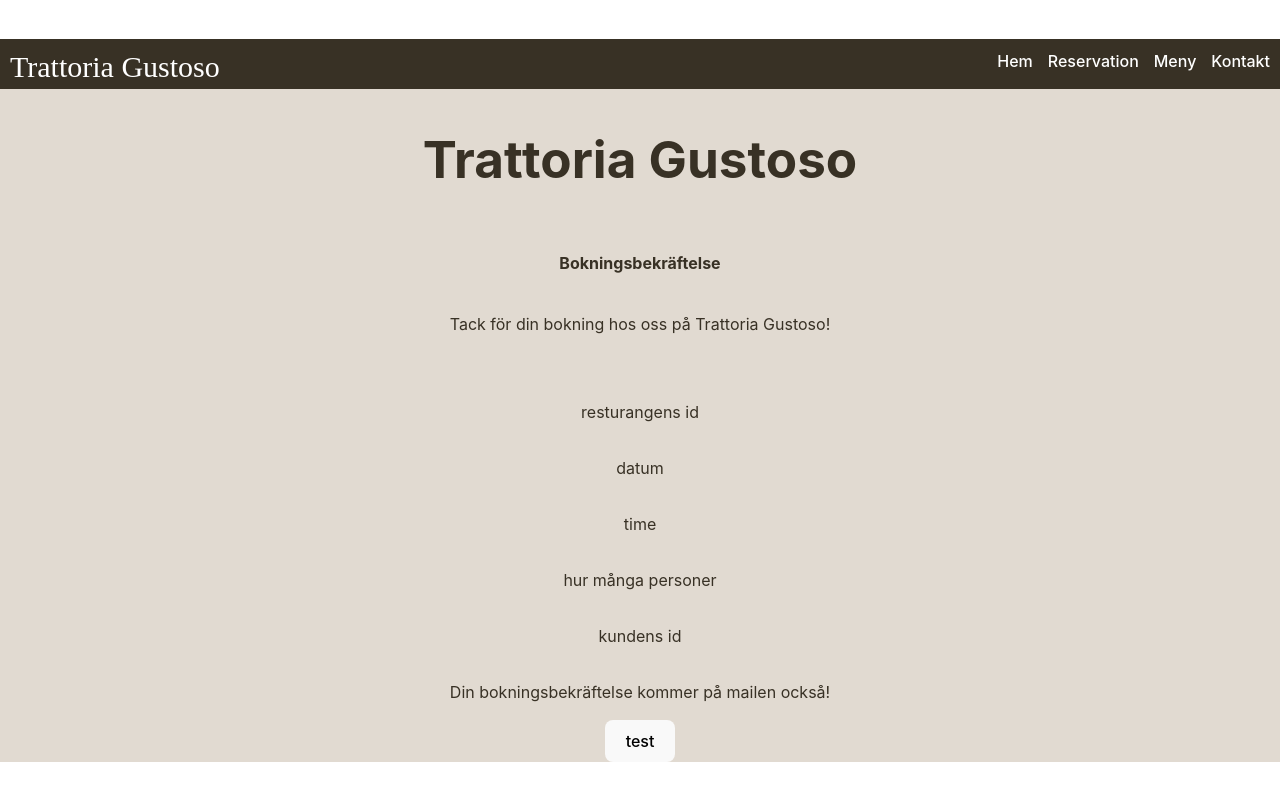
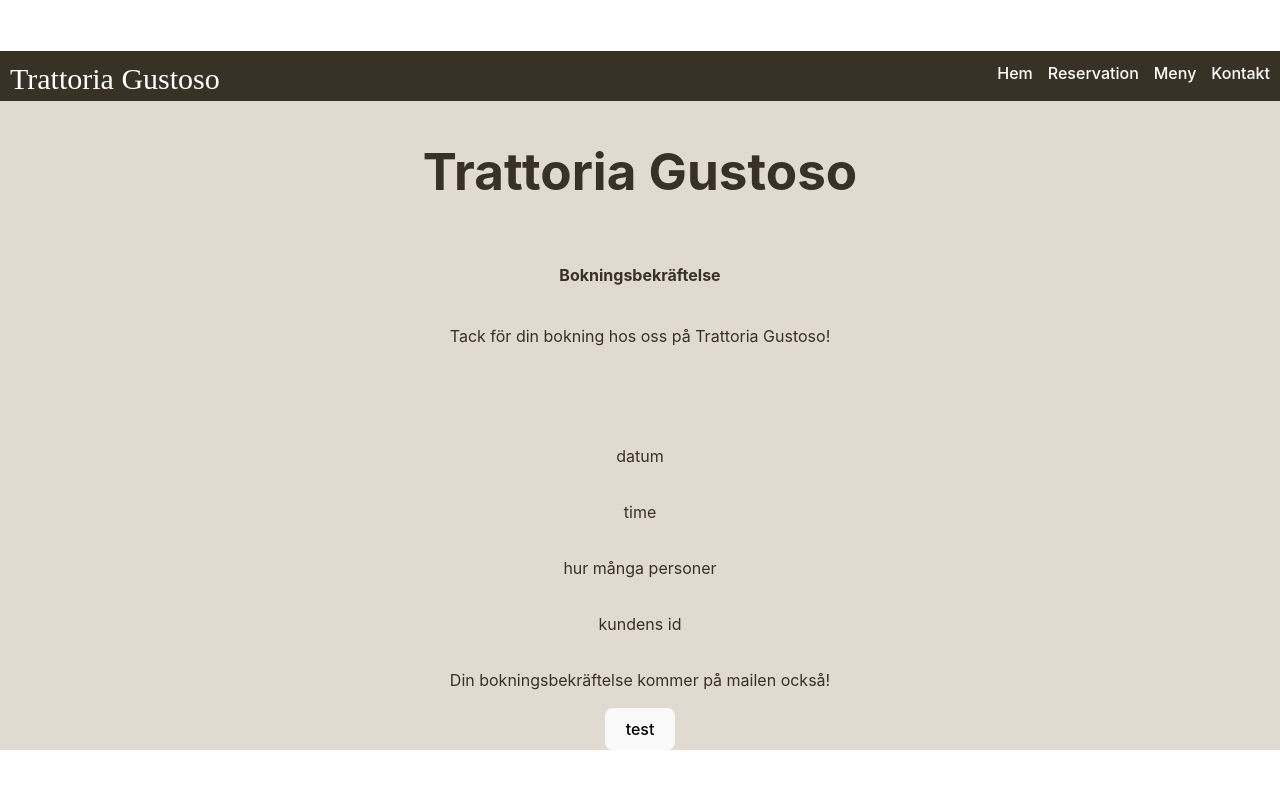
Before and after one commit to Medieinstitutet/the-restaurant-therestaurant9, a React (Vite) app: page /pages/bookingconfirmation in a window 1280 px wide. Built offline with nearby package versions, Linux system fonts and the light colour scheme; a web font is replaced by a local one.

Commit message:
bekräftelse

```diff
--- a/src/pages/Bookingconfirmation.tsx
+++ b/src/pages/Bookingconfirmation.tsx
@@ -9,7 +9,7 @@ export const Bookingconfirmation = (booked: IBookinginfo) => {
         <h4>Bokningsbekräftelse</h4>
         <p>Tack för din bokning hos oss på Trattoria Gustoso!</p>
         <p>{booked.id}</p>
-        <p>resturangens id</p>
+        <p>{booked.restaurantId}</p>
         <p>datum</p>
         <p>time</p>
         <p>hur många personer</p>
```
